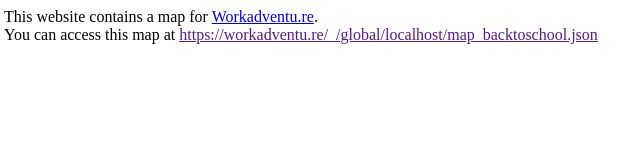
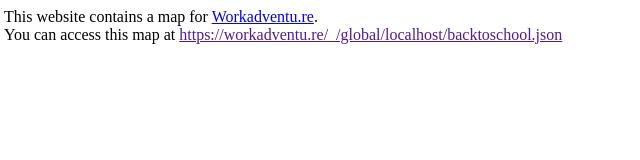
Before and after one commit to jgdugarden/map_backtoschool, a plain HTML site: page index.html in a window 1280 px wide. Shown: the full height of the page, 4-644 px from the left. Drawn offline with Linux system fonts and the light colour scheme.

Commit message:
Update index.html

```diff
--- a/index.html
+++ b/index.html
@@ -6,7 +6,7 @@
                 if (path.endsWith('index.html')) {
                     path = path.substr(path, path.length - 'index.html'.length);
                 }
-                var url = 'https://workadventu.re/_/global/'+window.location.host+path+'map_backtoschool.json';
+                var url = 'https://workadventu.re/_/global/'+window.location.host+path+'backtoschool.json';
                 document.getElementById('mapLink').href = url;
                 document.getElementById('mapLink').innerText = url;
             };
```
